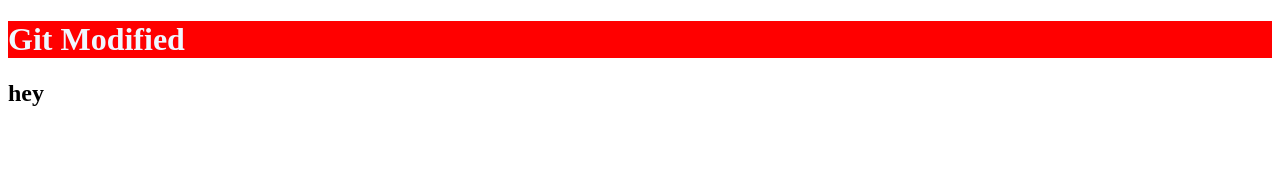
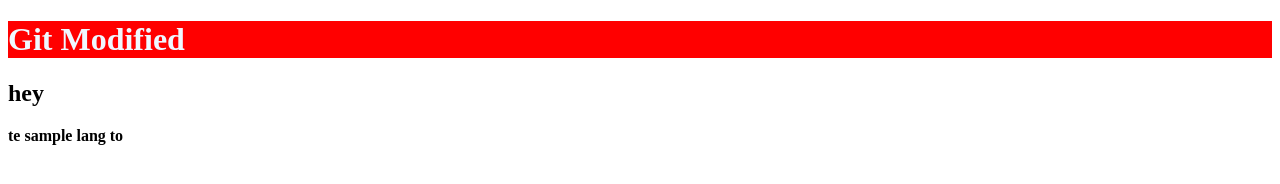
Before and after one commit to Bash022/git-lesson, a plain HTML site: page index.html in a window 1280 px wide. Drawn offline with Linux system fonts and the light colour scheme.

Commit message:
New element added

```diff
--- a/index.html
+++ b/index.html
@@ -10,5 +10,6 @@
 <body>
     <h1>Git Modified</h1>
     <h2>hey</h2>
+    <p>te sample lang to</p>
 </body>
 </html>
```
